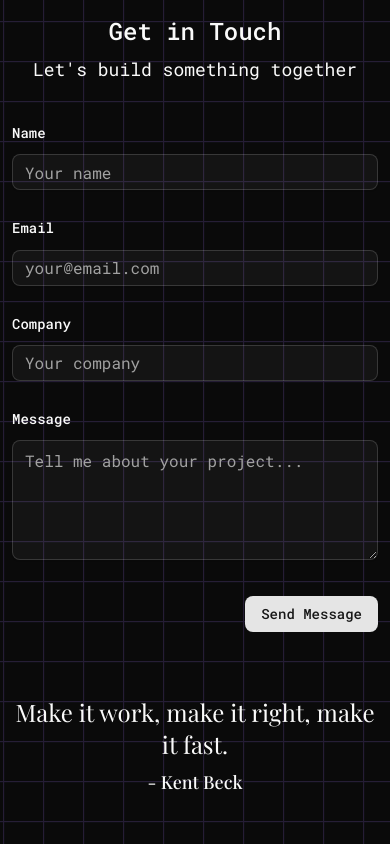
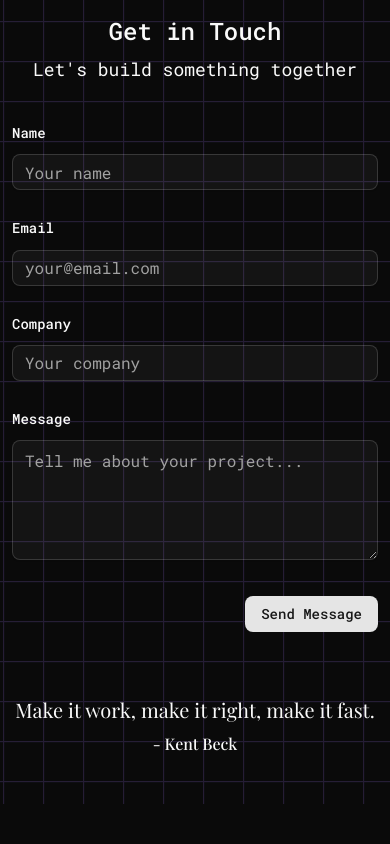
Before and after one commit to lucaskraus/lucaskraus, a Next.js app: page / in a window 390 px wide. Shown: the part 4862-5706 px from the top of the page. After the commit the page ends 5666 px from the top, so only its background shows below. Built offline with nearby package versions, Linux system fonts and the light colour scheme.

Commit message:
Update Quote component styles for improved text size and responsiveness

```diff
--- a/src/components/sections/Quote.tsx
+++ b/src/components/sections/Quote.tsx
@@ -1,10 +1,10 @@
 export default function Quote() {
   return (
     <div className="flex flex-col gap-2 items-center">
-      <h1 className="font-playfair-display text-2xl text-center">
+      <h1 className="font-playfair-display text-xl lg:text-2xl text-center">
         Make it work, make it right, make it fast.
       </h1>
-      <p className="font-medium font-playfair-display text-lg text-center">
+      <p className="font-medium font-playfair-display text-base lg:text-lg text-center">
         - Kent Beck
       </p>
     </div>
```
